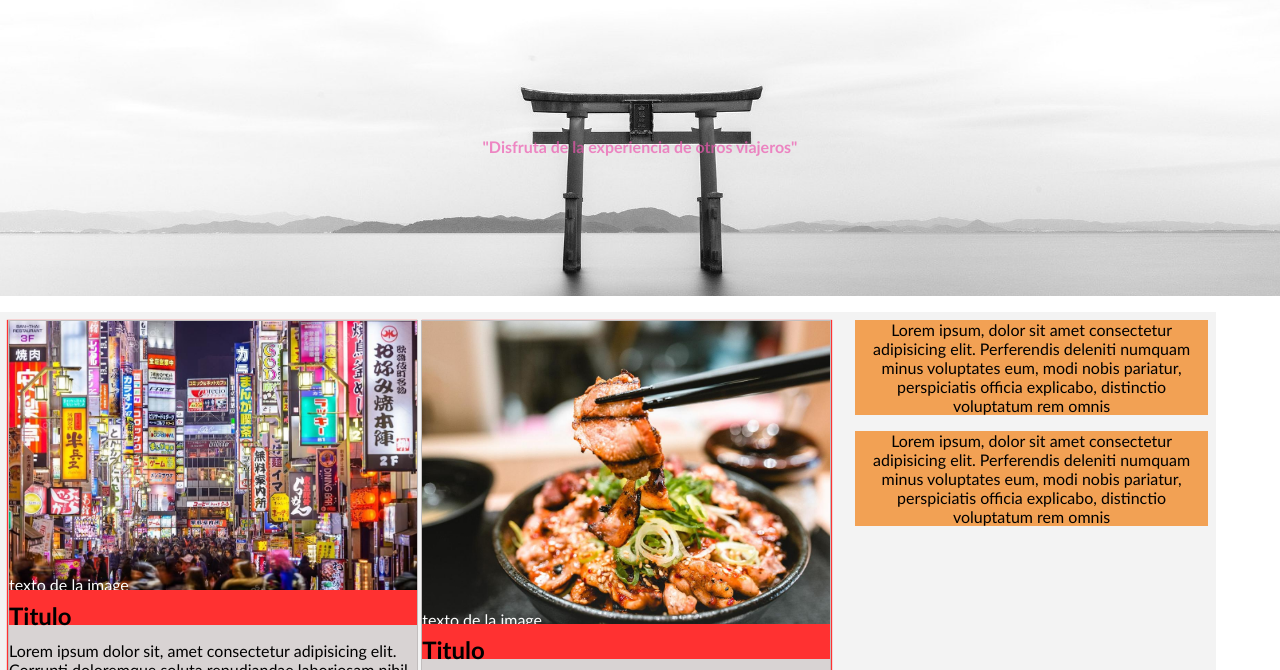
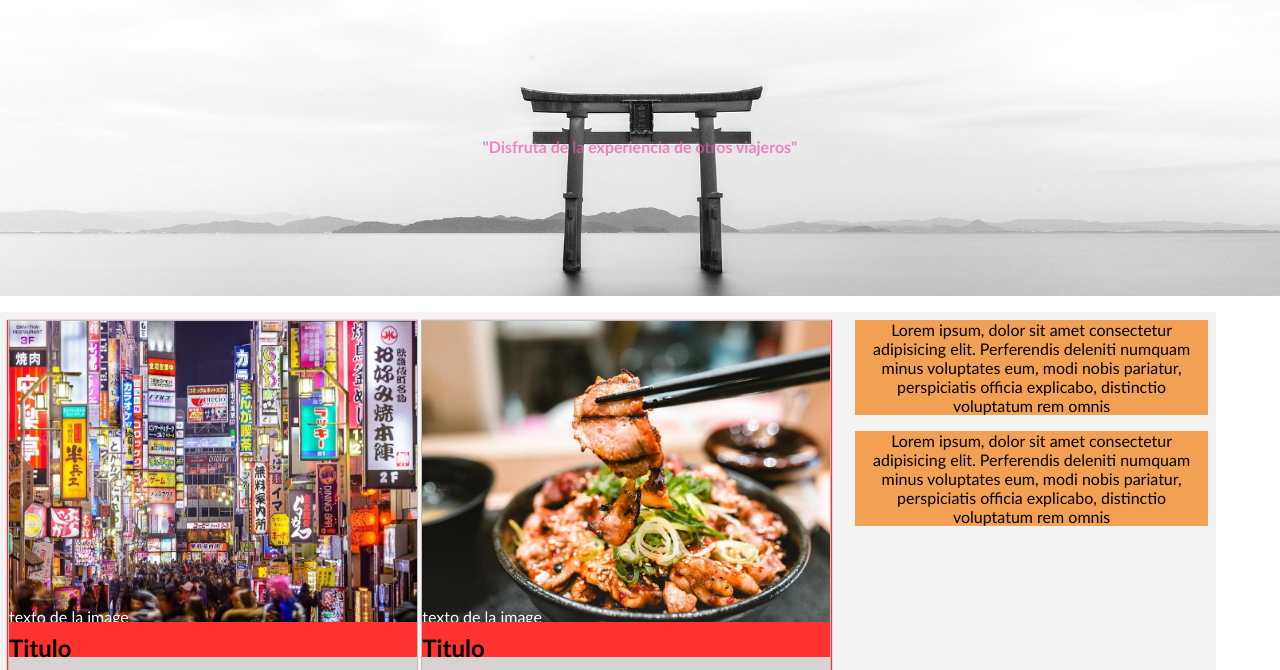
Before and after one commit to sargentogato/m3-grid-layout, a plain HTML site: page index.html in a window 1280 px wide. Shown: the part 57-727 px from the top of the page. Drawn offline with Linux system fonts and the light colour scheme.

Commit message:
updated style.css

```diff
--- a/style/style.css
+++ b/style/style.css
@@ -34,11 +34,16 @@ li {
   --margin-left-logo-1024: 3rem;
 }
 
+img {
+  width: 100%;
+  height: auto;
+}
+
 body {
   height: 100vh;
 }
 
-.grid-container{
+.grid-container {
   display: grid;
   grid-template-columns: repeat(12, 1fr);
   grid-template-rows: repeat(3, fit-content);
@@ -47,20 +52,18 @@ body {
   height: 100%;
 }
 
-
 /** ============================================================         Mobile
 ==============================================================
 
 /** nav - Header
 ==================================
 */
-.box-nav-header{
+.box-nav-header {
   grid-row-start: 1;
   grid-row-end: 2;
   grid-column-start: 1;
   grid-column-end: 13;
   padding: 1rem 1rem 0 1rem;
-
 
   display: grid;
   grid-template-columns: 1fr;
@@ -74,7 +77,7 @@ body {
 }
 
 /** nav */
-      .boxnav{
+.boxnav {
   width: 100%;
   display: flex;
   flex-direction: row;
@@ -82,16 +85,16 @@ body {
   flex-wrap: nowrap;
 }
 
-      .boxnav__logo{
+.boxnav__logo {
   flex-basis: 15%;
 }
 
-      .boxnav__logo img{
+.boxnav__logo img {
   width: 100%;
   height: auto;
 }
 
-      .boxnav__nav{
+.boxnav__nav {
   flex-basis: 80%;
   flex-grow: 1;
   flex-shrink: 1;
@@ -136,7 +139,7 @@ body {
   padding-left: 0.1rem;
 }
 
-      .boxnav__socialMedia{
+.boxnav__socialMedia {
   flex-basis: 20%;
   flex-grow: 1;
   flex-shrink: 1;
@@ -172,12 +175,10 @@ body {
   font-size: var(--header-title-mobile);
 }
 
-
-
 /** Section
 ==================================
 */
-.section{
+.section {
   grid-row-start: 2;
   grid-column-start: 1;
   grid-column-end: 13;
@@ -226,14 +227,18 @@ body {
   border: 1px solid rgba(0, 0, 0, 0.1);
 }
 
-.articleBox__post img {
+/* .articleBox__post img {
   width: 100%;
   height: auto;
-}
+} */
 
 .article__image-box {
   position: relative;
   bottom: 0;
+}
+
+.article__image-box > img {
+  height: 7em;
 }
 
 .article__image-footnote {
@@ -302,6 +307,15 @@ body {
   line-height: 3rem;
 }
 
+/** ============================================================          Media Querie 600px
+===============================================================
+*/
+@media screen and (min-width: 600px) {
+  .article__image-box > img {
+    height: 12rem;
+  }
+}
+
 /** ============================================================          Media Querie 768px
 ===============================================================
 */
@@ -313,11 +327,17 @@ body {
     flex-basis: 5%;
   }
 
-  .boxnav__nav{
+  .boxnav__nav {
     margin-left: 5rem;
   }
 
+  .articleImageBox > img {
+    height: 13rem;
+  }
 
+  .article__image-box > img {
+    height: 13rem;
+  }
 }
 
 /** ============================================================          Media Querie 1024px
@@ -364,6 +384,10 @@ body {
   .section__aside {
     flex-basis: 30%;
   }
+
+  .article__image-box > img {
+    height: 15rem;
+  }
 }
 
 /** ============================================================          Media Querie 1200px
@@ -373,4 +397,8 @@ body {
   .header {
     padding: 12%;
   }
+
+  .article__image-box > img {
+    height: 19rem;
   }
+}
```
Lines whose indentation alone changed are shown as unchanged.
